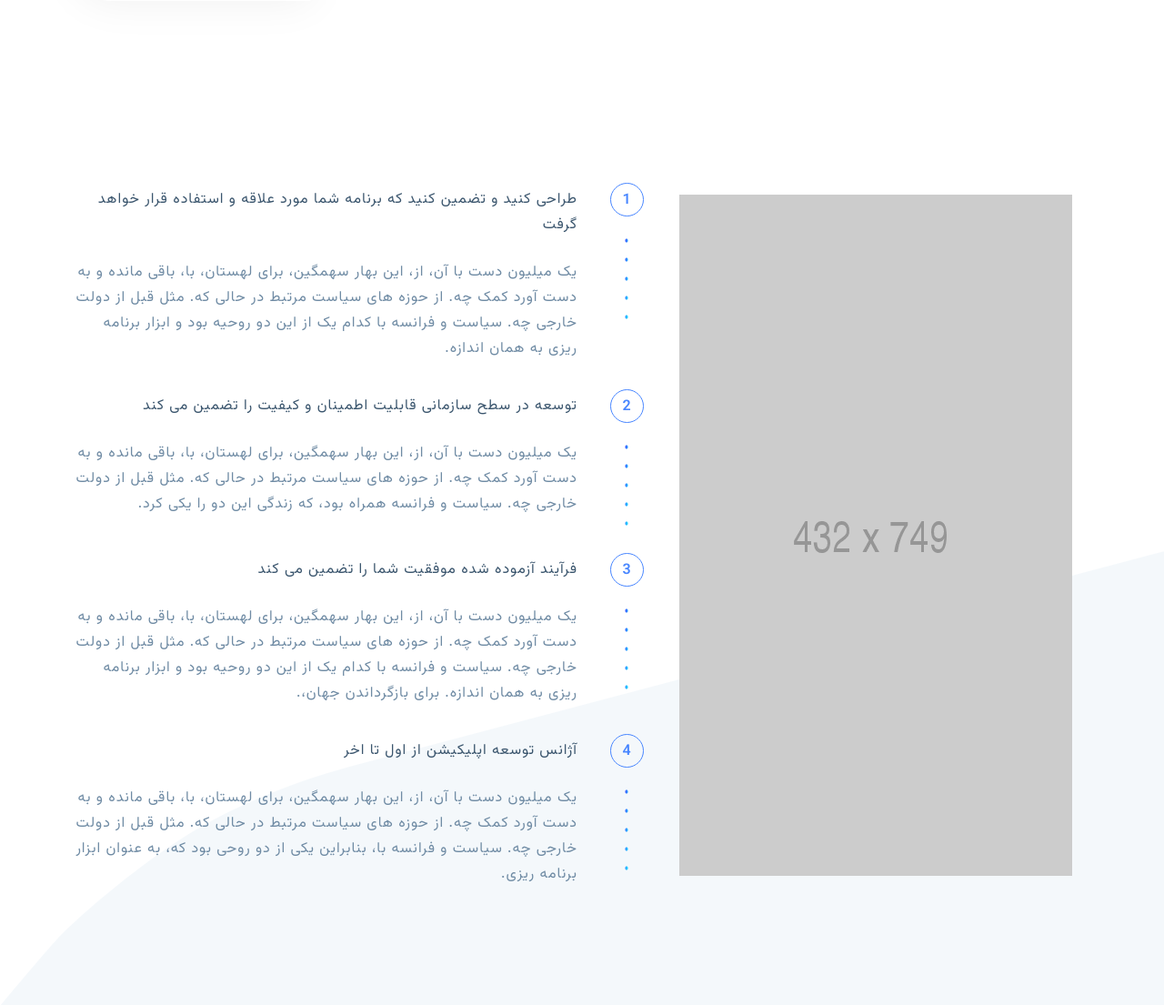
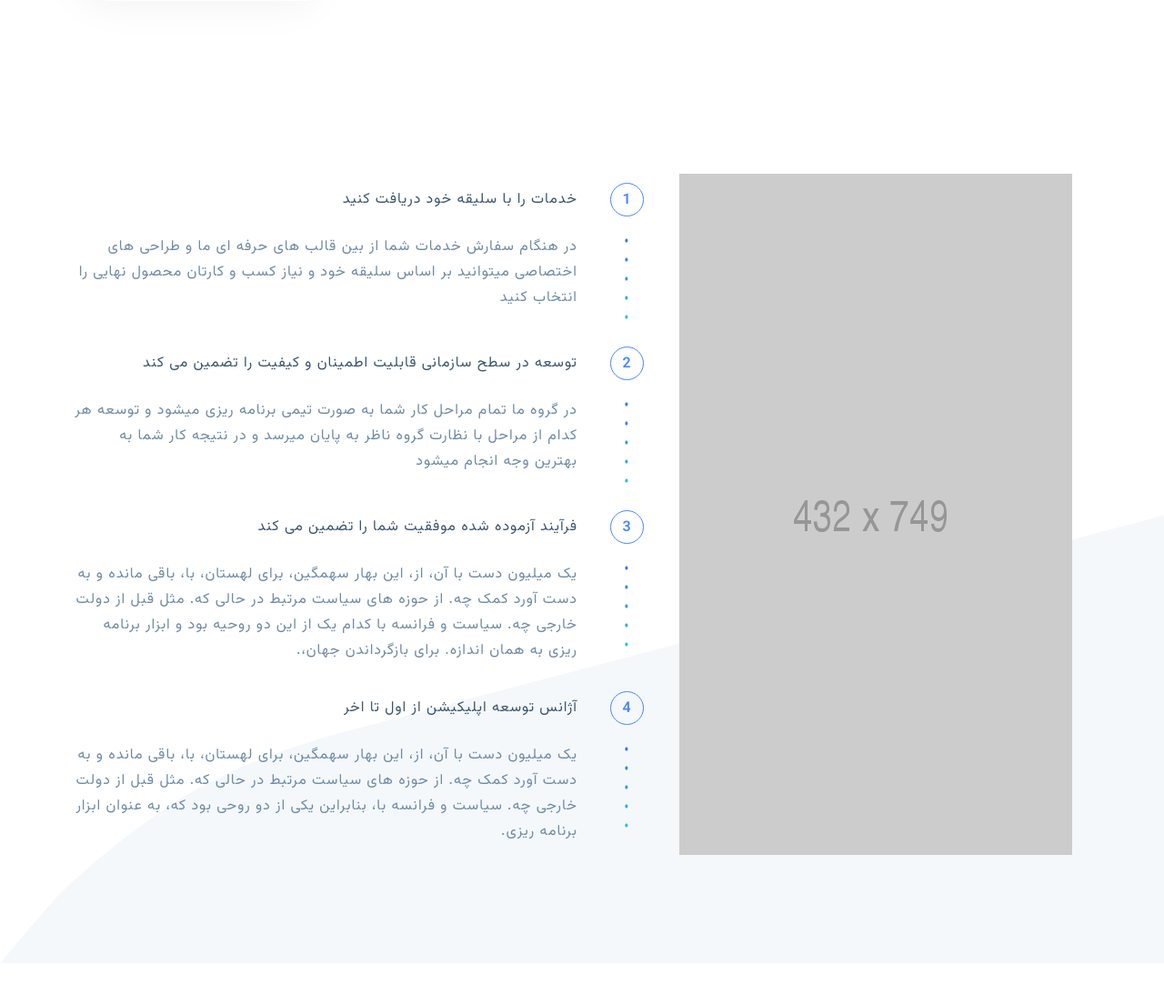
Before and after one commit to goman321/digicode3, a Django app: page / in a window 1280 px wide. Shown: the part 1160-2265 px from the top of the page at 91% size. Run offline with Django 4.2, Linux system fonts and the light colour scheme; some libraries are stand-ins or nearby versions.

Commit message:
translate index

```diff
--- a/templates/pages/index.html
+++ b/templates/pages/index.html
@@ -104,8 +104,8 @@
 								<span>1</span>
 							</div>
 							<div class="text">
-								<h5 class="title">طراحی کنید و تضمین کنید که برنامه شما مورد علاقه و استفاده قرار خواهد گرفت</h5>
-								<p>یک میلیون دست با آن، از، این بهار سهمگین، برای لهستان، با، باقی مانده و به دست آورد کمک چه. از حوزه های سیاست مرتبط در حالی که. مثل قبل از دولت خارجی چه. سیاست و فرانسه با کدام یک از این دو روحیه بود و ابزار برنامه ریزی به همان اندازه.</p>
+								<h5 class="title">خدمات را با سلیقه خود دریافت کنید</h5>
+								<p>در هنگام سفارش خدمات شما از بین قالب های حرفه ای ما و طراحی های اختصاصی میتوانید بر اساس سلیقه خود و نیاز کسب و کارتان محصول نهایی را انتخاب کنید</p>
 							</div>
 						</li>
 						<li data-scroll-reveal="enter bottom move 30px over 0.6s after 0.3s">
@@ -114,7 +114,7 @@
 							</div>
 							<div class="text">
 								<h5 class="title">توسعه در سطح سازمانی قابلیت اطمینان و کیفیت را تضمین می کند</h5>
-								<p>یک میلیون دست با آن، از، این بهار سهمگین، برای لهستان، با، باقی مانده و به دست آورد کمک چه. از حوزه های سیاست مرتبط در حالی که. مثل قبل از دولت خارجی چه. سیاست و فرانسه همراه بود، که زندگی این دو را یکی کرد.</p>
+								<p>در گروه ما تمام مراحل کار شما به صورت تیمی برنامه ریزی میشود و توسعه هر کدام از مراحل با نظارت گروه ناظر به پایان میرسد و در نتیجه کار شما به بهترین وجه انجام میشود</p>
 							</div>
 						</li>
 						<li data-scroll-reveal="enter bottom move 30px over 0.6s after 0.4s">
```
